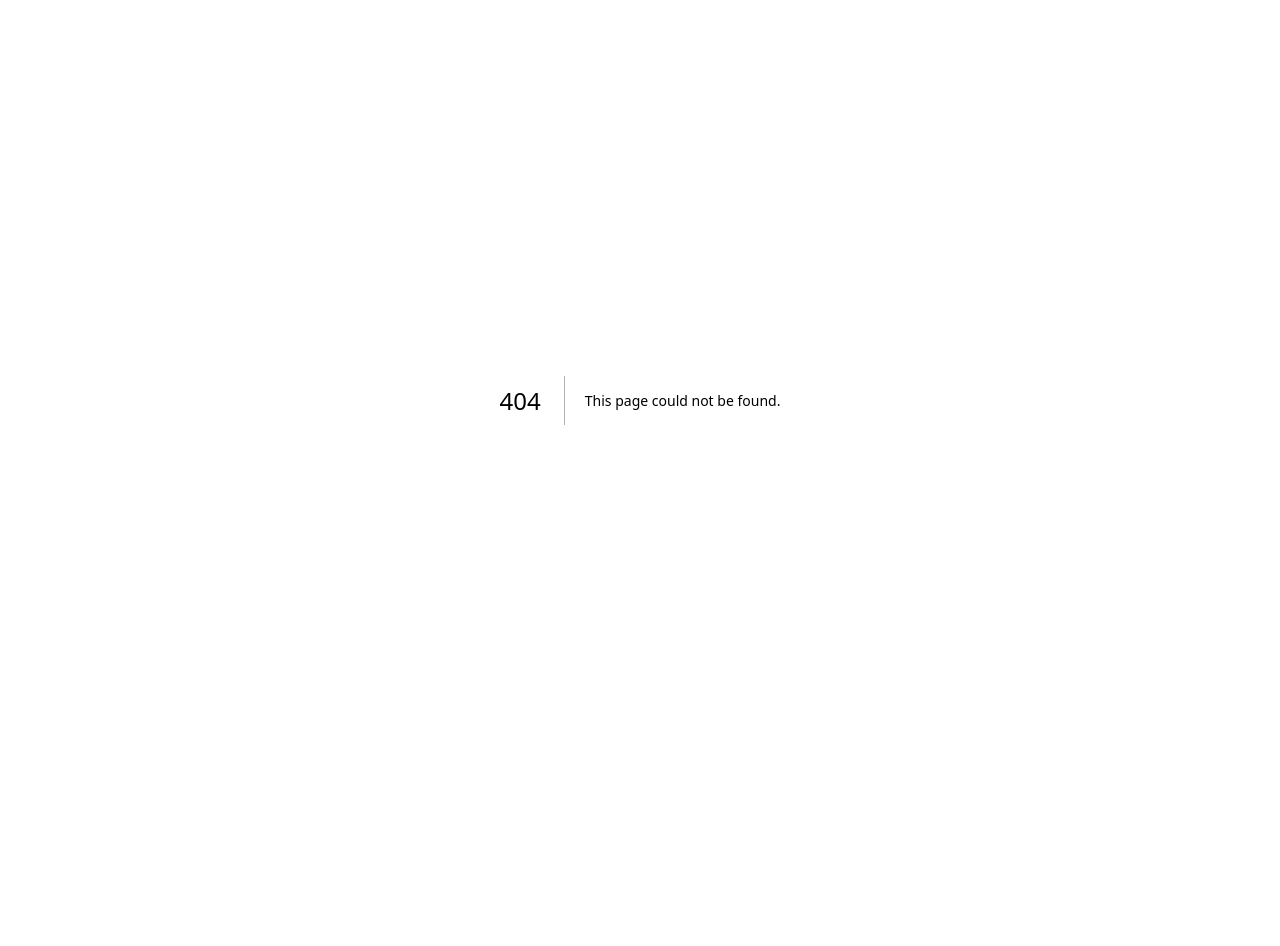
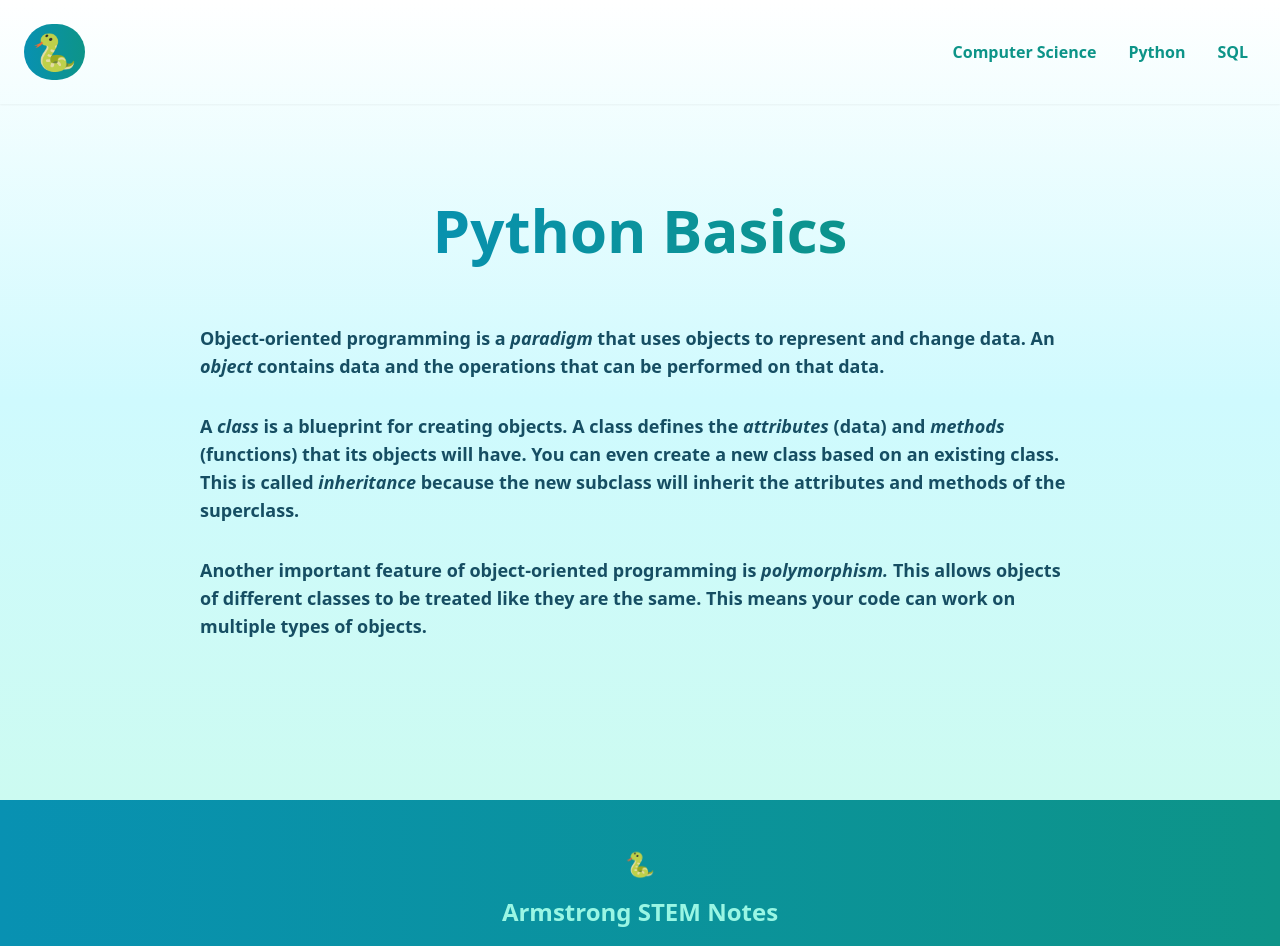
Before and after one commit to ccingram94/armstrongstem, a Next.js app: page /python/basics in a window 1280 px wide. Before the commit this address had no page. Shown: the top 946 px of the page. Before the commit the page ends 800 px from the top, so only its background shows below. Built offline with nearby package versions, Linux system fonts and the light colour scheme.

Commit message:
fixing css

```diff
--- a/components/header.js
+++ b/components/header.js
@@ -27,7 +27,7 @@ export default function Header () {
                             <p className="p-2 m-2">SQL</p>
                         </Link>
                     </div>
-                    <Bars3Icon onClick={() => setBurger(!burger)} className='md:hidden h-12 w-12 m-2 p-2 hover:text-green-700 rounded-xl transition-all' />
+                    <Bars3Icon onClick={() => setBurger(!burger)} className='md:hidden h-12 w-12 hover:text-green-700 rounded-xl transition-all' />
                 </div>
             </div>
         </div>
--- a/package.json
+++ b/package.json
@@ -11,6 +11,7 @@
   "dependencies": {
     "@heroicons/react": "^2.0.16",
     "@next/font": "13.1.6",
+    "codemirror": "^6.0.1",
     "next": "13.1.6",
     "react": "18.2.0",
     "react-dom": "18.2.0"
--- a/pages/_app.js
+++ b/pages/_app.js
@@ -1,4 +1,4 @@
-import '@/styles/globals.css'
+import '@/styles/globals.css';
 
 export default function App({ Component, pageProps }) {
   return <Component {...pageProps} />
--- a/pages/python.js
+++ b/pages/python.js
@@ -1,5 +1,6 @@
 import Head from 'next/head'
 import Image from 'next/image'
+import Link from 'next/link'
 import { Inter } from '@next/font/google'
 import Header from '@/components/header'
 import Footer from '@/components/footer'
@@ -24,10 +25,18 @@ export default function Python() {
           <h3 className='text-sm lg:text-lg p-2 m-2 font-bold max-w-xs lg:max-w-lg'>{data[0].shortdescription}</h3>
         </div>
         <div className='flex flex-row flex-wrap justify-center items-center text-center p-2 m-2 max-w-6xl'>
+        <Link href="/python/installation">
+          <div className='bg-white bg-opacity-80 hover:bg-opacity-100 shadow-2xl rounded-xl p-2 m-2 transition-all'>
+              <h3 className='font-bold text-xl lg:text-2xl p-2 m-2 text-transparent bg-clip-text bg-gradient-to-r from-cyan-600 to-teal-600'>Installing Python</h3>
+              <p className='text-xs p-2 m-2'>on Windows, Mac, or Linux</p>
+            </div>
+          </Link>
+          <Link href="/python/basics">
             <div className='bg-white bg-opacity-80 hover:bg-opacity-100 shadow-2xl rounded-xl p-2 m-2 transition-all'>
               <h3 className='font-bold text-xl lg:text-2xl p-2 m-2 text-transparent bg-clip-text bg-gradient-to-r from-cyan-600 to-teal-600'>Python Basics</h3>
               <p className='text-xs p-2 m-2'>variables, data types, control structures, functions</p>
             </div>
+          </Link>
             <div className='bg-white bg-opacity-80 hover:bg-opacity-100 shadow-2xl rounded-xl p-2 m-2 transition-all'>
               <h3 className='font-bold max-w-sm text-xl lg:text-2xl p-2 m-2 text-transparent bg-clip-text bg-gradient-to-r from-cyan-600 to-teal-600'>Object-Oriented Programming with Python</h3>
               <p className='text-xs p-2 m-2'>classes, objects, inheritance, polymorphism</p>
--- /dev/null
+++ b/pages/python/basics.js
@@ -0,0 +1,34 @@
+import Head from 'next/head'
+import Image from 'next/image'
+import { Inter } from '@next/font/google'
+import Header from '@/components/header'
+import Footer from '@/components/footer'
+import data from '@/data.js'
+import { useEffect, useRef } from 'react';
+
+const inter = Inter({ subsets: ['latin'] })
+
+export default function PythonBasics() {
+  return (
+    <>
+      <Head>
+        <title>Armstrong STEM Notes</title>
+        <meta name="description" content="free python and programming notes" />
+        <meta name="viewport" content="width=device-width, initial-scale=1" />
+        <link rel="icon" href="/favicon.ico" />
+      </Head>
+      <main className='min-h-screen w-full bg-gradient-to-b from-white to-teal-100 via-cyan-100'>
+        <Header />
+        <div className='w-full pt-12 p-2 pt-12 flex flex-col justify-center items-center text-center text-cyan-900'>
+          <h1 className='text-xl md:text-2xl lg:text-6xl p-6 lg:p-12 font-bold text-transparent bg-clip-text bg-gradient-to-r from-cyan-600 to-teal-600'>Python Basics</h1>
+          <h3 className='text-sm lg:text-lg p-2 m-2 lg:font-bold text-left max-w-4xl'>Object-oriented programming is a <i>paradigm</i> that uses objects to represent and change data.  An <i>object</i> contains data and the operations that can be performed on that data.</h3>
+          <h3 className='text-sm lg:text-lg p-2 m-2 lg:font-bold text-left max-w-4xl'>A <i>class</i> is a blueprint for creating objects.  A class defines the <i>attributes</i> (data) and <i>methods</i> (functions) that its objects will have.  You can even create a new class based on an existing class.  This is called <i>inheritance</i> because the new subclass will inherit the attributes and methods of the superclass.</h3>
+          <h3 className='text-sm lg:text-lg p-2 m-2 lg:font-bold text-left max-w-4xl'>Another important feature of object-oriented programming is <i>polymorphism.</i>  This allows objects of different classes to be treated like they are the same.  This means your code can work on multiple types of objects.</h3>
+
+
+        </div>
+      </main>
+      <Footer />
+    </>
+  )
+}
--- /dev/null
+++ b/pages/python/installation.js
@@ -0,0 +1,33 @@
+import Head from 'next/head'
+import Image from 'next/image'
+import { Inter } from '@next/font/google'
+import Header from '@/components/header'
+import Footer from '@/components/footer'
+import data from '@/data.js'
+
+const inter = Inter({ subsets: ['latin'] })
+
+export default function Installation() {
+  return (
+    <>
+      <Head>
+        <title>Armstrong STEM Notes</title>
+        <meta name="description" content="free python and programming notes" />
+        <meta name="viewport" content="width=device-width, initial-scale=1" />
+        <link rel="icon" href="/favicon.ico" />
+      </Head>
+      <main className='min-h-screen w-full bg-gradient-to-b from-white to-teal-100 via-cyan-100'>
+        <Header />
+        <div className='w-full pt-12 p-2 pt-12 flex flex-col justify-center items-center text-center text-cyan-900'>
+          <h1 className='text-xl md:text-2xl lg:text-6xl p-6 lg:p-12 font-bold text-transparent bg-clip-text bg-gradient-to-r from-cyan-600 to-teal-600'>Installing Python</h1>
+          <h3 className='text-sm lg:text-lg p-2 m-2 lg:font-bold text-left max-w-4xl'>Downloading and installing the Python is easy.  You can find a download guide at <Link href="https://www.python.org/downloads/">the official Python site.</Link></h3>
+          <h3 className='text-sm lg:text-lg p-2 m-2 lg:font-bold text-left max-w-4xl'>A <i>class</i> is a blueprint for creating objects.  A class defines the <i>attributes</i> (data) and <i>methods</i> (functions) that its objects will have.  You can even create a new class based on an existing class.  This is called <i>inheritance</i> because the new subclass will inherit the attributes and methods of the superclass.</h3>
+          <h3 className='text-sm lg:text-lg p-2 m-2 lg:font-bold text-left max-w-4xl'>Another important feature of object-oriented programming is <i>polymorphism.</i>  This allows objects of different classes to be treated like they are the same.  This means your code can work on multiple types of objects.</h3>
+
+
+        </div>
+      </main>
+      <Footer />
+    </>
+  )
+}
```
Also changed, not shown: 1 other file (tests, documents, lock files or other folders).
